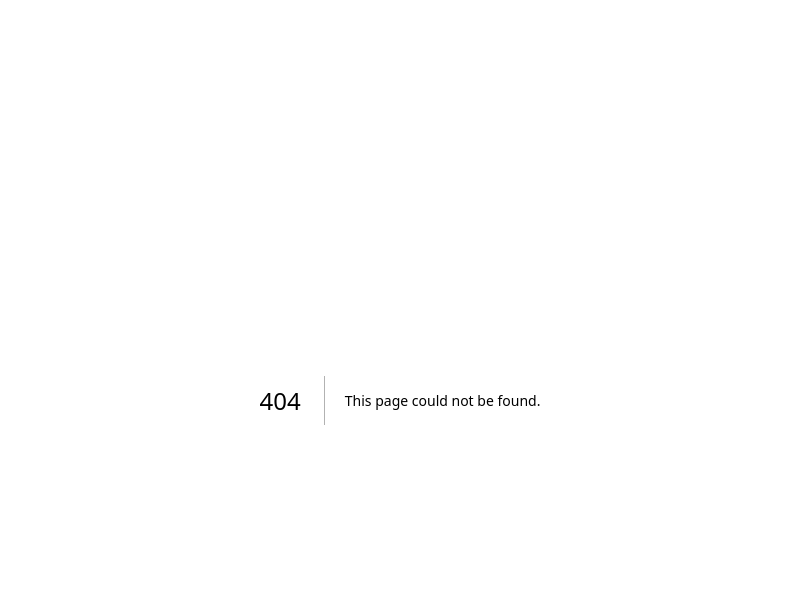
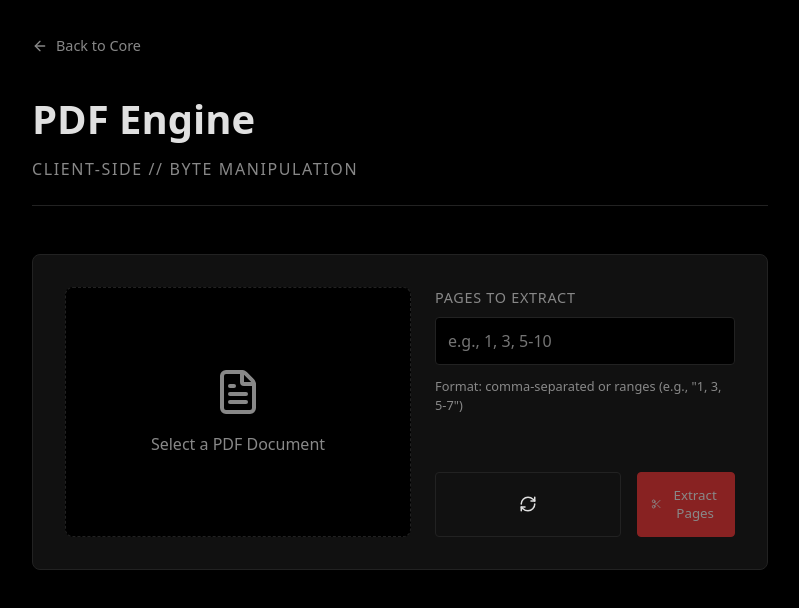
Before and after one commit to git404x/AegisKit, a Next.js app: page /pdf in a window 1280 px wide. Before the commit this address had no page. Shown: the top 608 px of the page, without its empty margins (240-1039 px from the left). Built offline with nearby package versions, Linux system fonts and the light colour scheme.

Commit message:
feat(pdf): pdf manipulation for page extraction

```diff
--- a/package.json
+++ b/package.json
@@ -11,6 +11,7 @@
   "dependencies": {
     "lucide-react": "^0.576.0",
     "next": "16.1.6",
+    "pdf-lib": "^1.17.1",
     "qr-code-styling": "^1.9.2",
     "react": "19.2.3",
     "react-dom": "19.2.3"
--- /dev/null
+++ b/src/app/pdf/page.js
@@ -0,0 +1,25 @@
+import Link from "next/link";
+import { ArrowLeft } from "lucide-react";
+import PdfCore from "@/components/tools/PdfCore";
+import styles from "../qr/page.module.css";
+
+export default function PdfPage() {
+  return (
+    <main className={styles.container}>
+      <Link href="/" className={styles.backLink}>
+        <ArrowLeft
+          size={16}
+          style={{ marginRight: "8px", verticalAlign: "middle" }}
+        />
+        <span style={{ verticalAlign: "middle" }}>Back to Core</span>
+      </Link>
+
+      <header className={styles.header}>
+        <h1 className={styles.title}>PDF Engine</h1>
+        <p className={styles.subtitle}>Client-Side // Byte Manipulation</p>
+      </header>
+
+      <PdfCore />
+    </main>
+  );
+}
--- /dev/null
+++ b/src/components/tools/PdfCore.js
@@ -0,0 +1,172 @@
+"use client";
+
+import { useState, useRef } from "react";
+import { PDFDocument } from "pdf-lib";
+import { FileText, Download, Scissors, RefreshCw } from "lucide-react";
+import styles from "./PdfCore.module.css";
+
+export default function PdfCore() {
+  const [fileData, setFileData] = useState(null);
+  const [fileName, setFileName] = useState("");
+  const [pageCount, setPageCount] = useState(0);
+  const [pageSelection, setPageSelection] = useState("");
+  const [isProcessing, setIsProcessing] = useState(false);
+
+  const fileInputRef = useRef(null);
+
+  const handleFileUpload = async (e) => {
+    const file = e.target.files[0];
+    if (!file || file.type !== "application/pdf") return;
+
+    setFileName(file.name);
+    const arrayBuffer = await file.arrayBuffer();
+    setFileData(arrayBuffer);
+
+    // Load PDF lightly just to get metadata
+    try {
+      const pdfDoc = await PDFDocument.load(arrayBuffer);
+      setPageCount(pdfDoc.getPageCount());
+      setPageSelection(`1-${pdfDoc.getPageCount()}`);
+    } catch (err) {
+      console.error("Failed to parse PDF:", err);
+      alert("Failed to read PDF. It might be encrypted or corrupted.");
+    }
+  };
+
+  const parsePageSelection = (selectionStr, maxPages) => {
+    const pagesToExtract = new Set();
+    const parts = selectionStr.split(",").map((s) => s.trim());
+
+    for (const part of parts) {
+      if (part.includes("-")) {
+        const [start, end] = part.split("-").map(Number);
+        if (start > 0 && end >= start && end <= maxPages) {
+          for (let i = start; i <= end; i++) pagesToExtract.add(i - 1); // 0-indexed
+        }
+      } else {
+        const pageNum = Number(part);
+        if (pageNum > 0 && pageNum <= maxPages) {
+          pagesToExtract.add(pageNum - 1);
+        }
+      }
+    }
+    return Array.from(pagesToExtract).sort((a, b) => a - b);
+  };
+
+  const handleExtract = async () => {
+    if (!fileData) return;
+    setIsProcessing(true);
+
+    try {
+      const sourcePdf = await PDFDocument.load(fileData);
+      const newPdf = await PDFDocument.create();
+
+      const pagesToCopy = parsePageSelection(pageSelection, pageCount);
+      if (pagesToCopy.length === 0) throw new Error("No valid pages selected.");
+
+      const copiedPages = await newPdf.copyPages(sourcePdf, pagesToCopy);
+      copiedPages.forEach((page) => newPdf.addPage(page));
+
+      const pdfBytes = await newPdf.save();
+      const blob = new Blob([pdfBytes], { type: "application/pdf" });
+      const url = URL.createObjectURL(blob);
+
+      const link = document.createElement("a");
+      link.href = url;
+      link.download = `extracted-${fileName}`;
+      link.click();
+      URL.revokeObjectURL(url);
+    } catch (err) {
+      console.error("Extraction failed:", err);
+      alert("Error extracting pages. Check your page range.");
+    } finally {
+      setIsProcessing(false);
+    }
+  };
+
+  const handleReset = () => {
+    setFileData(null);
+    setFileName("");
+    setPageCount(0);
+    setPageSelection("");
+    if (fileInputRef.current) fileInputRef.current.value = "";
+  };
+
+  return (
+    <div className={styles.wrapper}>
+      {/* Upload & Info Area */}
+      <div
+        className={styles.dropZone}
+        onClick={() => !fileData && fileInputRef.current?.click()}
+        style={{ cursor: fileData ? "default" : "pointer" }}
+      >
+        {!fileData ? (
+          <>
+            <FileText size={48} style={{ color: "var(--text-muted)" }} />
+            <p style={{ color: "var(--text-muted)" }}>Select a PDF Document</p>
+          </>
+        ) : (
+          <div className={styles.fileInfo}>
+            <FileText size={48} style={{ color: "var(--accent)" }} />
+            <span style={{ fontWeight: "bold" }}>{fileName}</span>
+            <span className={styles.badge}>{pageCount} Pages Detected</span>
+          </div>
+        )}
+        <input
+          type="file"
+          ref={fileInputRef}
+          className={styles.hiddenInput}
+          accept="application/pdf"
+          onChange={handleFileUpload}
+        />
+      </div>
+
+      {/* Controls Area */}
+      <div className={styles.controls}>
+        <div className={styles.inputGroup}>
+          <label className={styles.label}>Pages to Extract</label>
+          <input
+            type="text"
+            className={styles.input}
+            value={pageSelection}
+            onChange={(e) => setPageSelection(e.target.value)}
+            placeholder="e.g., 1, 3, 5-10"
+            disabled={!fileData}
+          />
+          <span
+            style={{
+              fontSize: "0.8rem",
+              color: "var(--text-muted)",
+              marginTop: "0.25rem",
+            }}
+          >
+            Format: comma-separated or ranges (e.g., "1, 3, 5-7")
+          </span>
+        </div>
+
+        <div style={{ display: "flex", gap: "1rem", marginTop: "auto" }}>
+          <button
+            onClick={handleReset}
+            className={styles.btnSecondary}
+            disabled={!fileData || isProcessing}
+          >
+            <RefreshCw size={18} />
+          </button>
+          <button
+            onClick={handleExtract}
+            className={styles.btnPrimary}
+            disabled={!fileData || isProcessing}
+            style={{ flex: 1 }}
+          >
+            {isProcessing ? (
+              <RefreshCw size={18} className="animate-spin" />
+            ) : (
+              <Scissors size={18} />
+            )}
+            {isProcessing ? "Processing..." : "Extract Pages"}
+          </button>
+        </div>
+      </div>
+    </div>
+  );
+}
--- /dev/null
+++ b/src/components/tools/PdfCore.module.css
@@ -0,0 +1,134 @@
+.wrapper {
+  display: grid;
+  grid-template-columns: 1fr;
+  gap: 1.5rem;
+  background-color: var(--bg-surface);
+  border: 1px solid var(--border-color);
+  border-radius: 8px;
+  padding: 1.5rem;
+  width: 100%;
+  box-sizing: border-box;
+}
+
+@media (min-width: 768px) {
+  .wrapper {
+    grid-template-columns: 1fr 300px;
+    padding: 2rem;
+  }
+}
+
+.dropZone {
+  display: flex;
+  flex-direction: column;
+  gap: 1rem;
+  background-color: var(--bg-base);
+  border: 1px dashed var(--border-color);
+  border-radius: 8px;
+  min-height: 250px;
+  align-items: center;
+  justify-content: center;
+  position: relative;
+  overflow: hidden;
+  padding: 2rem;
+  text-align: center;
+  cursor: pointer;
+  transition: background-color 0.2s ease;
+}
+
+.dropZone:hover {
+  background-color: rgba(255, 255, 255, 0.02);
+}
+
+.hiddenInput {
+  display: none;
+}
+
+.fileInfo {
+  display: flex;
+  flex-direction: column;
+  align-items: center;
+  gap: 0.5rem;
+  color: var(--text-main);
+}
+
+.badge {
+  background-color: var(--accent);
+  color: #fff;
+  padding: 0.25rem 0.75rem;
+  border-radius: 12px;
+  font-size: 0.8rem;
+  font-weight: bold;
+}
+
+.controls {
+  display: flex;
+  flex-direction: column;
+  gap: 1.5rem;
+}
+
+.inputGroup {
+  display: flex;
+  flex-direction: column;
+  gap: 0.5rem;
+}
+
+.label {
+  font-size: 0.9rem;
+  color: var(--text-muted);
+  text-transform: uppercase;
+  letter-spacing: 0.05em;
+}
+
+.input {
+  background-color: var(--bg-base);
+  border: 1px solid var(--border-color);
+  color: var(--text-main);
+  padding: 0.75rem;
+  border-radius: 4px;
+  font-family: inherit;
+  font-size: 1rem;
+  outline: none;
+  width: 100%;
+  box-sizing: border-box;
+}
+
+.input:focus {
+  border-color: var(--accent);
+}
+
+.btnPrimary,
+.btnSecondary {
+  display: flex;
+  align-items: center;
+  justify-content: center;
+  gap: 0.5rem;
+  padding: 0.85rem;
+  border-radius: 4px;
+  font-family: inherit;
+  font-weight: 500;
+  cursor: pointer;
+  transition: all 0.2s ease;
+  width: 100%;
+}
+
+.btnPrimary {
+  background-color: var(--accent);
+  color: #fff;
+  border: 1px solid var(--accent);
+}
+.btnPrimary:hover {
+  opacity: 0.9;
+}
+.btnPrimary:disabled {
+  opacity: 0.5;
+  cursor: not-allowed;
+}
+
+.btnSecondary {
+  background-color: transparent;
+  color: var(--text-main);
+  border: 1px solid var(--border-color);
+}
+.btnSecondary:hover {
+  background-color: var(--border-color);
+}
```
Also changed, not shown: src/app/page.js (+18 -0 lines), 1 other file (tests, documents, lock files or other folders).
